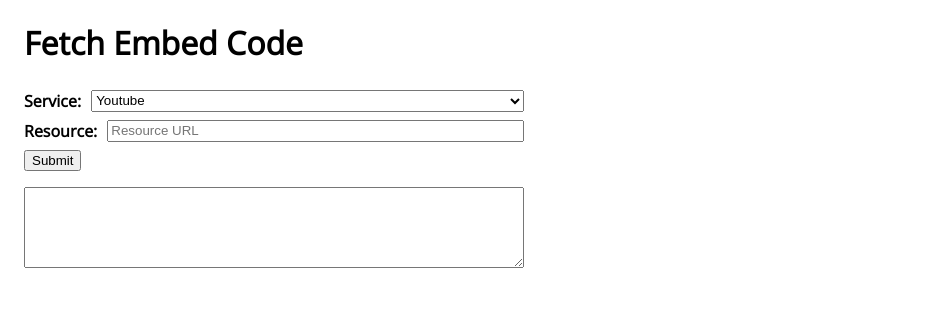
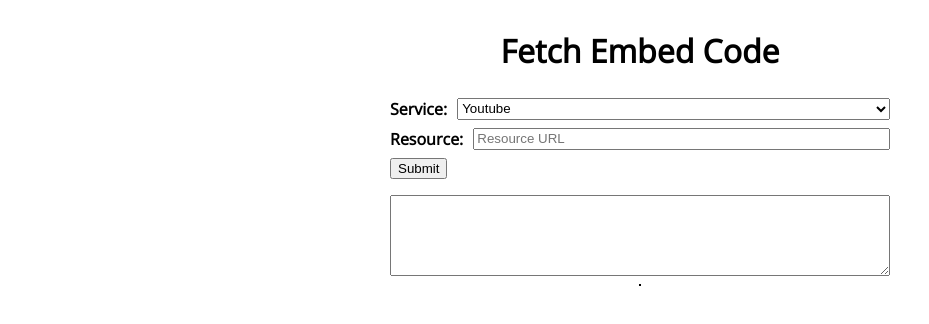
Before and after one commit to tjensen/saga-test, a React app: page / in a window 1280 px wide. Shown: the top 324 px of the page, without its empty margins (0-929 px from the left). Built offline with nearby package versions, Linux system fonts and the light colour scheme.

Commit message:
More styling updates to make the app look a little prettier

```diff
--- a/public/index.css
+++ b/public/index.css
@@ -1,5 +1,10 @@
+#root {
+  display: flex;
+  width: 100%;
+}
+
 .App {
-  margin: 1rem;
+  margin: auto;
   font-family: 'Open Sans', sans-serif;
 }
 
@@ -9,10 +14,28 @@
   width: 500px;
 }
 
+div#preview-container {
+  margin: auto;
+}
+
+div#preview {
+  border: solid black;
+  border-width: 1px;
+}
+
+#fetch-error {
+  color: red;
+  font-weight: bold;
+}
+
 .form-row {
   flex: 1;
   display: flex;
   margin: 4px 0px 4px 0px;
+}
+
+h1 {
+  text-align: center;
 }
 
 label {
--- a/src/Form.js
+++ b/src/Form.js
@@ -86,7 +86,9 @@ class Form extends Component {
           />
         </div>
         <div className="form-row">
-          <div id="preview" dangerouslySetInnerHTML={{__html: this.props.embedHTML}}/>
+          <div id="preview-container">
+            <div id="preview" dangerouslySetInnerHTML={{__html: this.props.embedHTML}}/>
+          </div>
         </div>
       </div>
     );
```
